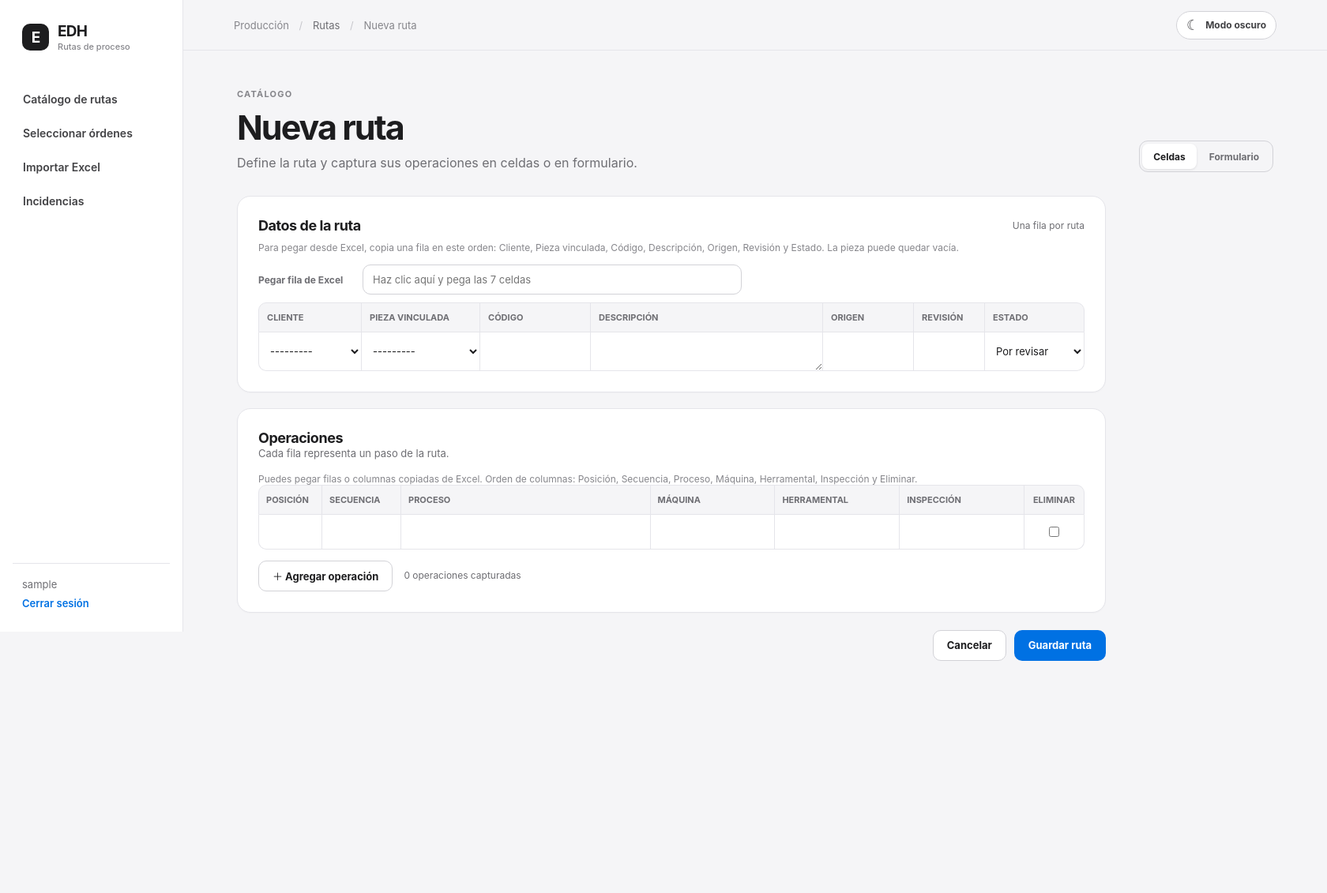
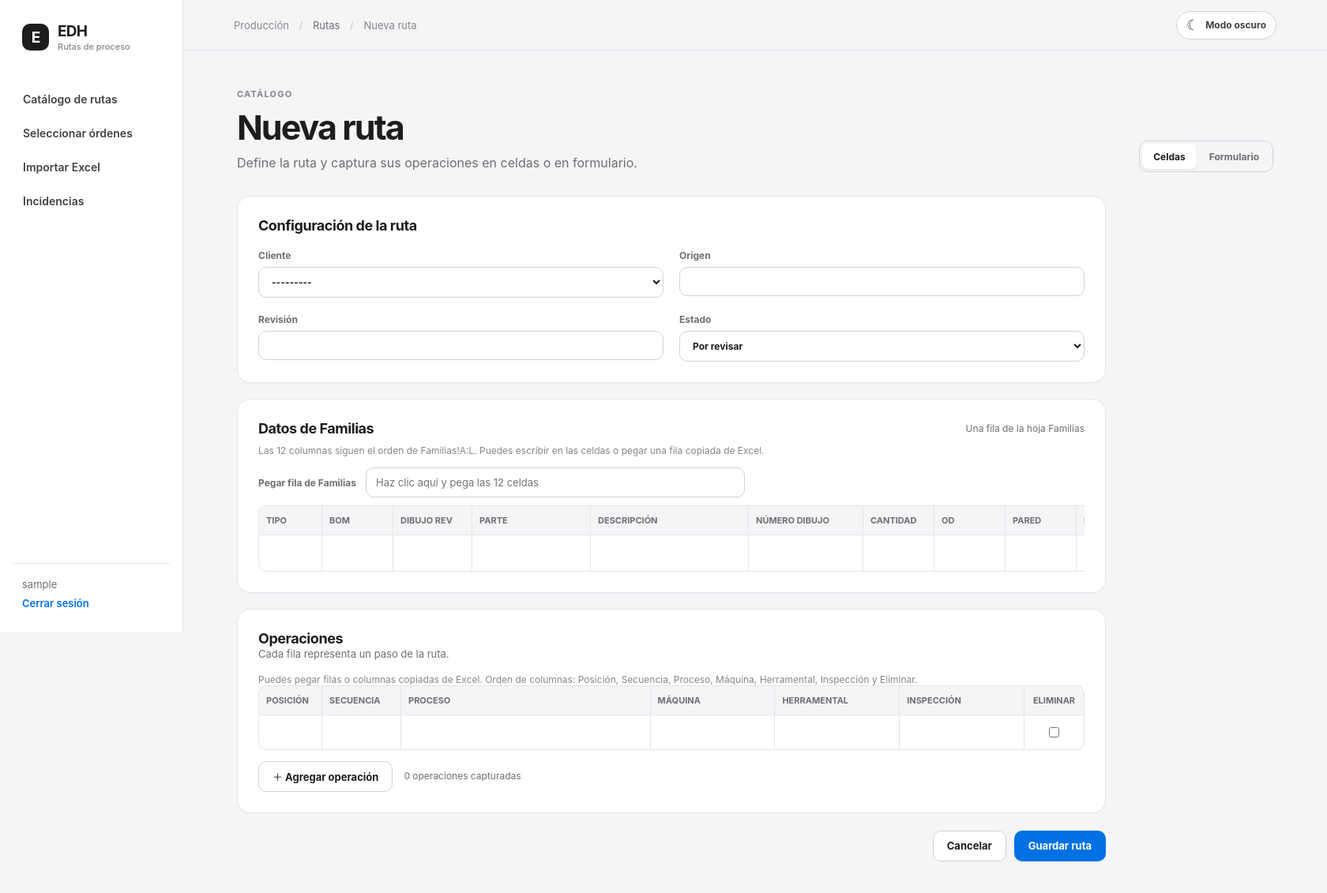
Before and after one commit to Mike50505/proyecto-EDH, a Django app: page /rutas/nueva/ in a window 1680 px wide. Shown: the top 1131 px of the page at 79% size. Before the commit the page ends 837 px from the top, so only its background shows below. Run offline with Django 5.2, Linux system fonts and the light colour scheme; the visitor is signed in with stand-in values (Sample User, id 1); data that the repository does not hold is empty.

Commit message:
Base new route details on Familias columns

```diff
--- a/rutas/forms.py
+++ b/rutas/forms.py
@@ -13,6 +13,18 @@ class PartSelect(forms.Select):
             option["attrs"]["data-client-id"] = str(part.client_id)
             option["attrs"]["data-part-code"] = part.code
         return option
+
+
+class FamilyForm(forms.ModelForm):
+    class Meta:
+        model = Part
+        fields = ["part_type", "bom_revision", "drawing_revision", "code", "description", "drawing_number",
+                  "quantity_raw", "od_raw", "wall_raw", "development_raw", "comments", "phase"]
+        labels = {"part_type": "Tipo", "bom_revision": "BOM", "drawing_revision": "Dibujo rev",
+                  "code": "Parte", "description": "Descripción", "drawing_number": "Número dibujo",
+                  "quantity_raw": "Cantidad", "od_raw": "OD", "wall_raw": "Pared",
+                  "development_raw": "Desarrollo", "comments": "Comentario", "phase": "Fase"}
+        widgets = {"description": forms.TextInput(), "comments": forms.TextInput()}
 
 
 class RouteForm(forms.ModelForm):
--- a/rutas/models.py
+++ b/rutas/models.py
@@ -54,6 +54,7 @@ class Part(models.Model):
     bom_revision = models.CharField(max_length=80, blank=True)
     drawing_revision = models.CharField(max_length=80, blank=True)
     drawing_number = models.CharField(max_length=160, blank=True)
+    quantity_raw = models.CharField(max_length=80, blank=True)
     od_raw = models.CharField(max_length=80, blank=True)
     wall_raw = models.CharField(max_length=80, blank=True)
     development_raw = models.CharField(max_length=80, blank=True)
--- a/rutas/services/importer.py
+++ b/rutas/services/importer.py
@@ -192,6 +192,7 @@ def import_workbook(upload, password=None, dry_run=True, user=None, client_name=
         for item in data["families"]:
             part = Part.objects.create(client=client, code=item["code"], description=item["description"], part_type=item["type"],
                 bom_revision=item["bom_revision"], drawing_revision=item["drawing_revision"], drawing_number=item["drawing"],
+                quantity_raw=item["quantity_raw"],
                 od_raw=item["od"], wall_raw=item["wall"], development_raw=item["development"], development_formula=item["formula"],
                 comments=item["comments"], phase=item["phase"], source=source, source_row=item["row"],
                 source_values=item["source_values"], needs_review=not item["type"])
--- a/rutas/views.py
+++ b/rutas/views.py
@@ -15,7 +15,7 @@ from django.shortcuts import get_object_or_404, redirect, render
 from django.utils import timezone
 from django.views.decorators.http import require_POST
 
-from rutas.forms import ImportForm, OperationFormSet, RouteForm, ScheduleForm, ScheduleLineFormSet
+from rutas.forms import FamilyForm, ImportForm, OperationFormSet, RouteForm, ScheduleForm, ScheduleLineFormSet
 from rutas.models import Client, ImportIssue, ImportRun, IssuedDocument, Operation, Route, RouteChange, Schedule, ScheduleLine
 from rutas.services.documents import issue_schedule, make_label, render_pdf
 from rutas.services.batch_selection import blank_rows, build_pdf, read_excel, rows_from_post
@@ -243,16 +243,30 @@ def batch_template(request):
 @permission_required("rutas.add_route", raise_exception=True)
 def route_create(request):
     route = Route(status=Route.REVIEW)
-    form = RouteForm(request.POST or None, instance=route)
+    route_data_post = request.POST.copy() if request.method == "POST" else None
+    if route_data_post is not None:
+        route_data_post["code"] = route_data_post.get("family-code", "").strip()
+        route_data_post["description"] = route_data_post.get("family-description", "").strip()
+        route_data_post["part"] = ""
+    form = RouteForm(route_data_post, instance=route)
+    family_form = FamilyForm(request.POST or None, prefix="family")
     formset = OperationFormSet(request.POST or None, instance=route)
-    if request.method == "POST" and form.is_valid() and formset.is_valid():
+    if request.method == "POST" and all((form.is_valid(), family_form.is_valid(), formset.is_valid())):
         with transaction.atomic():
-            route = form.save()
+            part = family_form.save(commit=False)
+            part.client = form.cleaned_data["client"]
+            part.save()
+            route = form.save(commit=False)
+            route.part = part
+            route.code = part.code
+            route.description = part.description
+            route.save()
             replace_operations(route, formset)
             RouteChange.objects.create(route=route, user=request.user, action="create", after=route_data(route))
         messages.success(request, "Ruta creada.")
         return redirect("rutas:detail", pk=route.pk)
-    return render(request, "rutas/edit.html", {"form": form, "formset": formset, "title": "Nueva ruta"})
+    return render(request, "rutas/edit.html", {"form": form, "family_form": family_form,
+                                               "formset": formset, "title": "Nueva ruta"})
 
 
 @login_required
--- a/static/css/app.css
+++ b/static/css/app.css
@@ -180,3 +180,31 @@
 :root[data-theme="dark"] .route-data-editor[data-editor-mode="sheet"] .route-data-cell :is(input,select,textarea){background:transparent}
 :root[data-theme="dark"] .route-data-editor[data-editor-mode="sheet"] .route-data-cell :is(input,select,textarea):focus{background:rgba(10,132,255,.16);outline-color:var(--accent)}
 @media(max-width:650px){.route-data-paste{align-items:stretch;flex-direction:column}.route-data-editor[data-editor-mode="form"] .route-data-grid{grid-template-columns:1fr}}
+
+.family-editor .section-head{margin-bottom:10px}
+.family-editor .section-head .muted{font-size:12px}
+.family-scroll{overflow-x:auto}
+.family-sheet{min-width:1435px}
+.family-head,.family-editor[data-editor-mode="sheet"] .family-grid{display:grid;grid-template-columns:80px 90px 100px 150px 200px 145px 90px 90px 90px 120px 180px 100px;gap:0}
+.family-head{border:1px solid #e5e5ea;border-radius:10px 10px 0 0;background:#f5f5f7}
+.family-head span{padding:11px 9px;border-right:1px solid #e5e5ea;color:#6e6e73;font-size:11px;font-weight:700;text-transform:uppercase}
+.family-head span:last-child{border:0}
+.family-editor[data-editor-mode="sheet"] .family-grid{border:1px solid #e5e5ea;border-top:0;border-radius:0 0 10px 10px}
+.family-editor[data-editor-mode="sheet"] .family-cell{display:flex;align-items:stretch;min-width:0;margin:0;border-right:1px solid #e5e5ea}
+.family-editor[data-editor-mode="sheet"] .family-cell:last-child{border:0}
+.family-editor[data-editor-mode="sheet"] .family-cell .field-label{position:absolute;width:1px;height:1px;padding:0;margin:-1px;overflow:hidden;clip:rect(0,0,0,0);white-space:nowrap;border:0}
+.family-editor[data-editor-mode="sheet"] .family-cell input{width:100%;min-width:0;min-height:45px;margin:0;padding:8px 9px;border:0;border-radius:0;background:transparent;font-size:13px}
+.family-editor[data-editor-mode="sheet"] .family-cell input:focus{position:relative;z-index:1;background:#f1f8ff;outline:2px solid #0071e3;outline-offset:-2px;box-shadow:none}
+.family-editor[data-editor-mode="sheet"] .family-cell .field-error{padding:4px 8px}
+[data-family-message]:empty{display:none}
+.family-editor[data-editor-mode="form"] .family-sheet{min-width:0}
+.family-editor[data-editor-mode="form"] :is(.family-head,[data-family-hint],[data-family-paste-wrap]){display:none}
+.family-editor[data-editor-mode="form"] .family-grid{display:grid;grid-template-columns:repeat(2,minmax(0,1fr));gap:20px}
+.family-editor[data-editor-mode="form"] .family-cell{display:flex;flex-direction:column;gap:7px;font-size:12px;font-weight:650;color:#6e6e73}
+.family-editor[data-editor-mode="form"] .family-cell input{width:100%}
+:root[data-theme="dark"] .family-head{background:var(--surface-raised);border-color:var(--border)}
+:root[data-theme="dark"] .family-head span,:root[data-theme="dark"] .family-editor[data-editor-mode="sheet"] .family-grid,:root[data-theme="dark"] .family-editor[data-editor-mode="sheet"] .family-cell{border-color:var(--border)}
+:root[data-theme="dark"] .family-head span,:root[data-theme="dark"] .family-editor[data-editor-mode="form"] .family-cell{color:var(--text-secondary)}
+:root[data-theme="dark"] .family-editor[data-editor-mode="sheet"] .family-cell input{background:transparent}
+:root[data-theme="dark"] .family-editor[data-editor-mode="sheet"] .family-cell input:focus{background:rgba(10,132,255,.16);outline-color:var(--accent)}
+@media(max-width:650px){.family-editor[data-editor-mode="form"] .family-grid{grid-template-columns:1fr}}
--- a/static/js/forms.js
+++ b/static/js/forms.js
@@ -31,6 +31,38 @@ const routeClient = routeDataEditor?.querySelector('[name="client"]');
 const routePart = routeDataEditor?.querySelector('[name="part"]');
 const routeDataFields = ['client', 'part', 'code', 'description', 'classification', 'revision', 'status'];
 const normalizeRouteValue = value => value.trim().normalize('NFD').replace(/[\u0300-\u036f]/g, '').toLocaleLowerCase('es');
+const familyEditor = document.querySelector('[data-family-editor]');
+const familyPaste = familyEditor?.querySelector('[data-family-paste]');
+const familyMessage = familyEditor?.querySelector('[data-family-message]');
+const familyFields = ['part_type', 'bom_revision', 'drawing_revision', 'code', 'description', 'drawing_number',
+  'quantity_raw', 'od_raw', 'wall_raw', 'development_raw', 'comments', 'phase'];
+
+if (familyEditor) {
+  familyEditor.addEventListener('paste', event => {
+    if (familyEditor.dataset.editorMode !== 'sheet') return;
+    const target = event.target.closest('[data-family-paste], .family-cell');
+    if (!target) return;
+    const clipboard = event.clipboardData?.getData('text/plain') || '';
+    if (!clipboard.includes('\t')) return;
+    event.preventDefault();
+    const lines = clipboard.replace(/\r\n?/g, '\n').replace(/\n$/, '').split('\n');
+    if (lines.length === 2 && normalizeRouteValue(lines[0].split('\t')[0]) === 'tipo') lines.shift();
+    const start = target.hasAttribute('data-family-paste') ? 0 : Number(target.dataset.familyCol);
+    const values = lines.length === 1 ? lines[0].split('\t') : [];
+    if (!values.length || start + values.length > familyFields.length ||
+        (target.hasAttribute('data-family-paste') && values.length !== familyFields.length)) {
+      familyMessage.textContent = 'Pega una fila de 12 columnas de Familias, o selecciona la celda inicial correcta.';
+      familyMessage.classList.add('field-error');
+      return;
+    }
+    values.forEach((value, offset) => {
+      familyEditor.querySelector(`[name="family-${familyFields[start + offset]}"]`).value = value.trim();
+    });
+    familyPaste.value = '';
+    familyMessage.textContent = 'Fila de Familias pegada. Revisa los valores antes de guardar.';
+    familyMessage.classList.remove('field-error');
+  });
+}
 
 function showRouteDataMessage(message, error = false) {
   routeDataMessage.textContent = message;
@@ -98,7 +130,7 @@ if (routeDataEditor) {
     const clipboard = event.clipboardData?.getData('text/plain') || '';
     if (!clipboard.includes('\t')) return;
     event.preventDefault();
-    const lines = clipboard.replace(/\r\n?/g, '\n').trimEnd().split('\n');
+    const lines = clipboard.replace(/\r\n?/g, '\n').replace(/\n$/, '').split('\n');
     if (lines.length === 2 && normalizeRouteValue(lines[0].split('\t')[0]) === 'cliente') lines.shift();
     if (lines.length !== 1) {
       showRouteDataMessage('Pega una sola fila de datos de ruta a la vez.', true);
@@ -131,7 +163,8 @@ function updateOperationCount() {
 if (operationEditor) {
   document.querySelectorAll('[data-editor-switch]').forEach(button => button.addEventListener('click', () => {
     operationEditor.dataset.editorMode = button.dataset.editorSwitch;
-    routeDataEditor.dataset.editorMode = button.dataset.editorSwitch;
+    if (routeDataEditor) routeDataEditor.dataset.editorMode = button.dataset.editorSwitch;
+    if (familyEditor) familyEditor.dataset.editorMode = button.dataset.editorSwitch;
     operationModeInput.value = button.dataset.editorSwitch;
     document.querySelectorAll('[data-editor-switch]').forEach(item =>
       item.setAttribute('aria-pressed', String(item === button)));
--- a/templates/rutas/edit.html
+++ b/templates/rutas/edit.html
@@ -11,8 +11,24 @@
 <form method="post" class="editor" data-route-editor>{% csrf_token %}{{ form.version }}
   <input type="hidden" name="editor_mode" value="{% if request.POST.editor_mode == 'form' %}form{% else %}sheet{% endif %}" data-editor-mode-input>
   {% if form.non_field_errors %}<div class="message error">{{ form.non_field_errors }}</div>{% endif %}
+  {% if family_form %}
+  <section class="card">
+    <h2>Configuración de la ruta</h2>
+    <div class="form-grid route-config-grid">{% for field in form.visible_fields %}{% if field.name == 'client' or field.name == 'classification' or field.name == 'revision' or field.name == 'status' %}<label>{{ field.label }} {{ field }}{% if field.errors %}<span class="field-error">{{ field.errors }}</span>{% endif %}</label>{% endif %}{% endfor %}</div>
+  </section>
+  <section class="card space-top family-editor" data-family-editor data-editor-mode="{% if request.POST.editor_mode == 'form' %}form{% else %}sheet{% endif %}">
+    <div class="section-head"><h2>Datos de Familias</h2><span class="muted">Una fila de la hoja Familias</span></div>
+    <p class="hint" data-family-hint>Las 12 columnas siguen el orden de Familias!A:L. Puedes escribir en las celdas o pegar una fila copiada de Excel.</p>
+    <div class="route-data-paste" data-family-paste-wrap><label for="family-paste">Pegar fila de Familias</label><input id="family-paste" type="text" autocomplete="off" placeholder="Haz clic aquí y pega las 12 celdas" data-family-paste></div>
+    <p class="hint" role="status" aria-live="polite" data-family-message></p>
+    <div class="family-scroll"><div class="family-sheet">
+      <div class="family-head" aria-hidden="true">{% for field in family_form.visible_fields %}<span>{{ field.label }}</span>{% endfor %}</div>
+      <div class="family-grid">{% for field in family_form.visible_fields %}<label class="family-cell" data-family-col="{{ forloop.counter0 }}"><span class="field-label">{{ field.label }}</span>{{ field }}{% if field.errors %}<span class="field-error">{{ field.errors }}</span>{% endif %}</label>{% endfor %}</div>
+    </div></div>
+  </section>
+  {% else %}
   <section class="card route-data-editor" data-route-data-editor data-editor-mode="{% if request.POST.editor_mode == 'form' %}form{% else %}sheet{% endif %}">
-    <div class="section-head"><h2>Datos de la ruta</h2><span class="muted">Una fila por ruta</span></div>
+    <div class="section-head"><h2>Configuración de la ruta</h2><span class="muted">Cliente, pieza vinculada y estado</span></div>
     <p class="hint" data-route-data-hint>Para pegar desde Excel, copia una fila en este orden: Cliente, Pieza vinculada, Código, Descripción, Origen, Revisión y Estado. La pieza puede quedar vacía.</p>
     <div class="route-data-paste" data-route-data-paste-wrap><label for="route-data-paste">Pegar fila de Excel</label><input id="route-data-paste" type="text" autocomplete="off" placeholder="Haz clic aquí y pega las 7 celdas" data-route-data-paste></div>
     <p class="hint" role="status" aria-live="polite" data-route-data-message></p>
@@ -21,6 +37,7 @@
       <div class="route-data-grid">{% for field in form.visible_fields %}<label class="route-data-cell" data-route-col="{{ forloop.counter0 }}"><span class="field-label">{{ field.label }}</span>{{ field }}{% if field.errors %}<span class="field-error">{{ field.errors }}</span>{% endif %}</label>{% endfor %}</div>
     </div></div>
   </section>
+  {% endif %}
   <section class="card space-top operation-editor" data-operation-editor data-editor-mode="{% if request.POST.editor_mode == 'form' %}form{% else %}sheet{% endif %}">
     <div class="section-head operation-section-head"><div><h2>Operaciones</h2><p class="muted">Cada fila representa un paso de la ruta.</p></div></div>
     <p class="hint" data-sheet-hint>Puedes pegar filas o columnas copiadas de Excel. Orden de columnas: Posición, Secuencia, Proceso, Máquina, Herramental, Inspección y Eliminar.</p>
```
Also changed, not shown: rutas/tests.py (+17 -5 lines), README.md, rutas/migrations/0006_part_quantity_raw.py (added).
